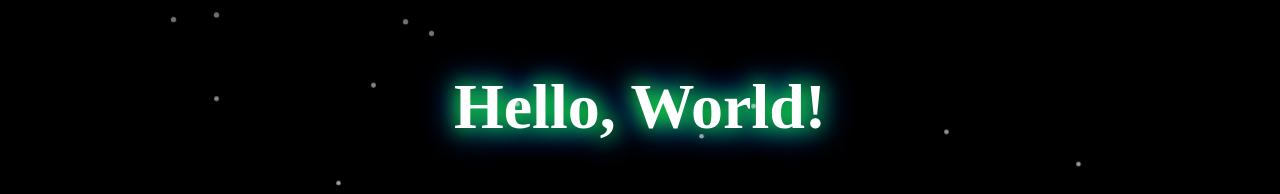
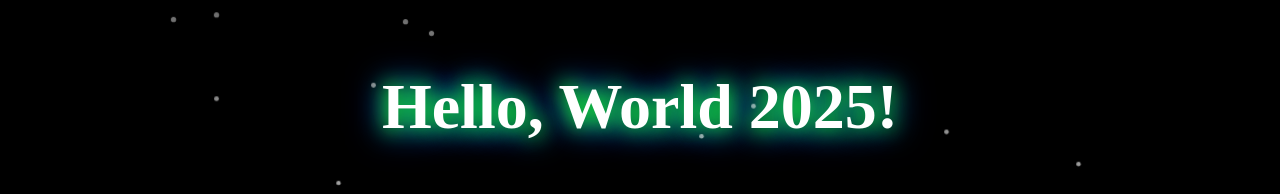
Before and after one commit to marcussilva4/projetocicd, a plain HTML site: page index.html in a window 1280 px wide. Shown: the part 293-487 px from the top of the page. Drawn offline with Linux system fonts and the light colour scheme.

Commit message:
add 2025

```diff
--- a/index.html
+++ b/index.html
@@ -56,7 +56,7 @@
     </style>
 </head>
 <body>
-    <h1>Hello, World!</h1>
+    <h1>Hello, World 2025!</h1>
     <div class="particles"></div>
     <script>
         function createParticles() {
```
